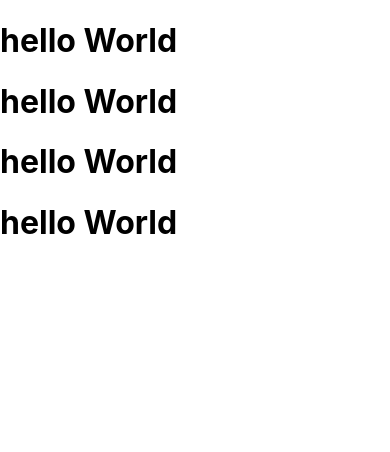
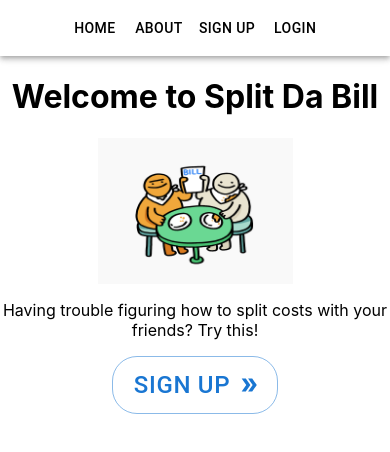
Before and after one commit to jlxw48/hack-n-roll, a React (Create React App) app: page / in a window 390 px wide. Shown: the top 452 px of the page. Built offline with nearby package versions, Linux system fonts and the light colour scheme; the HTML template or start-up script is replaced by a standard one.

Commit message:
Initialised home page, routing, about page

```diff
--- a/package.json
+++ b/package.json
@@ -3,11 +3,16 @@
   "version": "0.1.0",
   "private": true,
   "dependencies": {
+    "@emotion/react": "^11.7.1",
+    "@emotion/styled": "^11.6.0",
+    "@mui/icons-material": "^5.2.5",
+    "@mui/material": "^5.2.7",
     "@testing-library/jest-dom": "^5.16.1",
     "@testing-library/react": "^12.1.2",
     "@testing-library/user-event": "^13.5.0",
     "react": "^17.0.2",
     "react-dom": "^17.0.2",
+    "react-router-dom": "^6.2.1",
     "react-scripts": "5.0.0",
     "web-vitals": "^2.1.3"
   },
--- a/src/App.css
+++ /dev/null
@@ -1,38 +0,0 @@
-.App {
-  text-align: center;
-}
-
-.App-logo {
-  height: 40vmin;
-  pointer-events: none;
-}
-
-@media (prefers-reduced-motion: no-preference) {
-  .App-logo {
-    animation: App-logo-spin infinite 20s linear;
-  }
-}
-
-.App-header {
-  background-color: #282c34;
-  min-height: 100vh;
-  display: flex;
-  flex-direction: column;
-  align-items: center;
-  justify-content: center;
-  font-size: calc(10px + 2vmin);
-  color: white;
-}
-
-.App-link {
-  color: #61dafb;
-}
-
-@keyframes App-logo-spin {
-  from {
-    transform: rotate(0deg);
-  }
-  to {
-    transform: rotate(360deg);
-  }
-}
--- a/src/App.js
+++ b/src/App.js
@@ -1,12 +1,19 @@
+import NavigationBar from "./components/navigationBar";
+import { Route, Routes, BrowserRouter as Router } from "react-router-dom";
+import Home from "./pages/home";
+import About from "./pages/about"
 function App() {
-  return (
-    <div className="App">
-      <h1>hello World</h1>
-      <h1>hello World</h1>
-      <h1>hello World</h1>
-      <h1>hello World</h1>
-    </div>
-  );
+    return (
+		<Router>
+			<div className="App">
+				<NavigationBar />
+				<Routes>
+					<Route path="/" element={<Home />}/>
+					<Route path="/about" element={<About />}/>
+				</Routes>
+			</div>
+		</Router>
+	)
 }
 
 export default App;
--- /dev/null
+++ b/src/components/navigationBar.js
@@ -0,0 +1,25 @@
+import React from 'react'
+import AppBar from '@mui/material/AppBar';
+import Box from '@mui/material/Box';
+import Toolbar from '@mui/material/Toolbar';
+import Typography from '@mui/material/Typography';
+import Button from '@mui/material/Button';
+
+export default function NavigationBar() {
+    return (
+        <Box sx={{ flexGrow: 1 }}>
+            <AppBar position="static" color='transparent'>
+                <Toolbar>
+                    <Typography style={{color: "black"}} variant="h4" component="div" sx={{ flexGrow: 1 }}>
+                    </Typography>
+                    <Box sx={{ flexGrow: 1, display: {md: 'flex' } }}>
+                        <Button style={{color: "black"}} href="/">Home</Button>
+                        <Button style={{color: "black"}} href="/about">About</Button>
+                        <Button style={{color: "black"}}>Sign up</Button>
+                        <Button style={{color: "black"}}>Login</Button>
+                    </Box>
+                </Toolbar>
+            </AppBar>
+        </Box>
+    )
+}
--- /dev/null
+++ b/src/pages/about.js
@@ -0,0 +1,9 @@
+import React from 'react'
+
+export default function About() {
+    return (
+        <div>
+            <h1>This is the about page</h1>
+        </div>
+    )
+}
--- /dev/null
+++ b/src/pages/home.css
@@ -0,0 +1,49 @@
+#mainTitle {
+    font-size: 3rem;
+    text-align: center;
+}
+
+#mainDescription {
+    font-size: 1.5rem;
+    text-align: center;
+}
+
+#mainAnimation {
+    display: block;
+    margin-left: auto;
+    margin-right: auto;
+    width: 35%;
+    height: 35%;
+}
+
+#mainSignUpButtonContainer {
+    display: flex;
+    justify-content: center;
+}
+
+#mainSignUpButton {
+    border-radius: 25px;
+    font-size: 1.5rem;
+}
+
+@media only screen and (max-width: 600px) {
+    #mainTitle {
+        font-size: 2rem;
+        text-align: center;
+    }
+
+    #mainDescription {
+        font-size: 1rem;
+        text-align: center;
+    }
+
+    #mainAnimation {
+        display: block;
+        margin-left: auto;
+        margin-right: auto;
+        width: 50%;
+        height: 50%;
+    }
+
+
+}
--- /dev/null
+++ b/src/pages/home.js
@@ -0,0 +1,20 @@
+import React from 'react';
+import "./home.css";
+import animation from '../images/homeAnimation.gif'
+import { Button } from '@mui/material';
+import DoubleArrowIcon from '@mui/icons-material/DoubleArrow';
+
+export default function Home() {
+
+    const description = "Having trouble figuring how to split costs with your friends? Try this!"
+    return (
+        <div>
+            <h1 id='mainTitle'>Welcome to Split Da Bill</h1>
+            <img src={animation} alt='loading...' id='mainAnimation'/>
+            <p id='mainDescription'>{description}</p>
+            <div id='mainSignUpButtonContainer'>
+                <Button variant='outlined' size='large' id='mainSignUpButton' endIcon={<DoubleArrowIcon />}>Sign Up</Button>
+            </div>
+        </div>
+    )
+}
```
Also changed, not shown: src/images/homeAnimation.gif (added), 1 other file (tests, documents, lock files or other folders).
